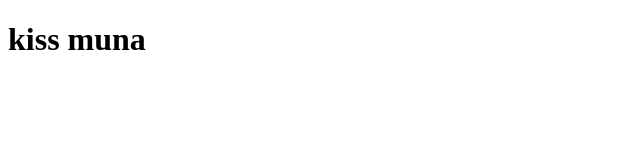
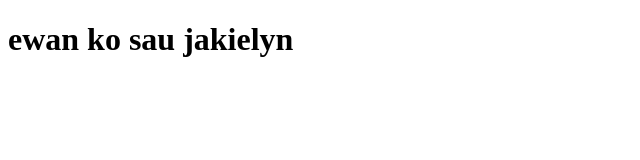
Before and after one commit to jkmlbnn-jpg/project-101, a plain HTML site: page ayban.html in a window 1280 px wide. Shown: the whole page, without its empty margins (0-640 px from the left). Drawn offline with Linux system fonts and the light colour scheme.

Commit message:
i2 check mo

```diff
--- a/ayban.html
+++ b/ayban.html
@@ -6,6 +6,6 @@
     <title>Document=</title>
 </head>
 <body>
-    <h1>kiss muna</h1>
+    <h1>ewan ko sau jakielyn</h1>
 </body>
 </html>
```
